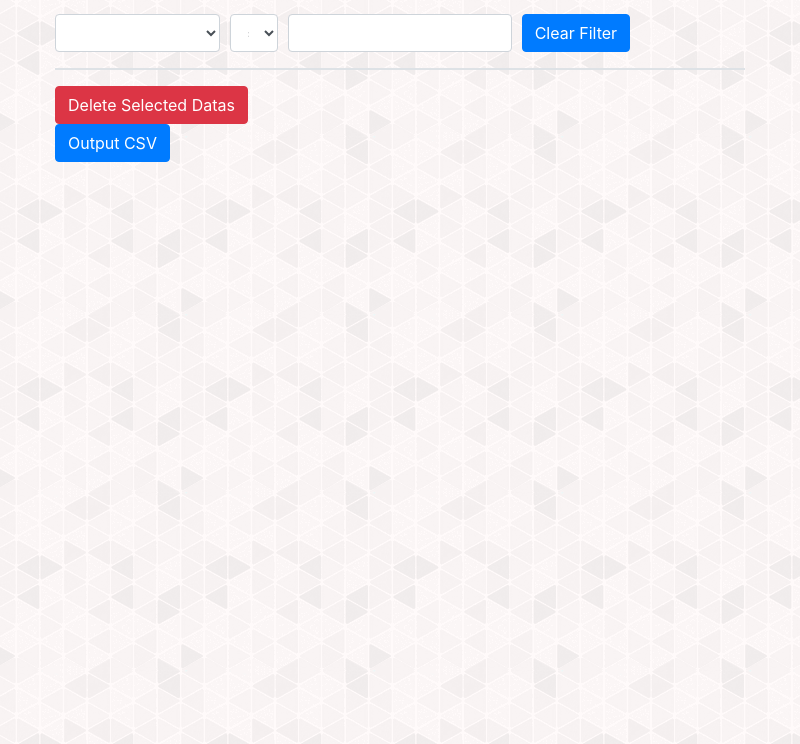
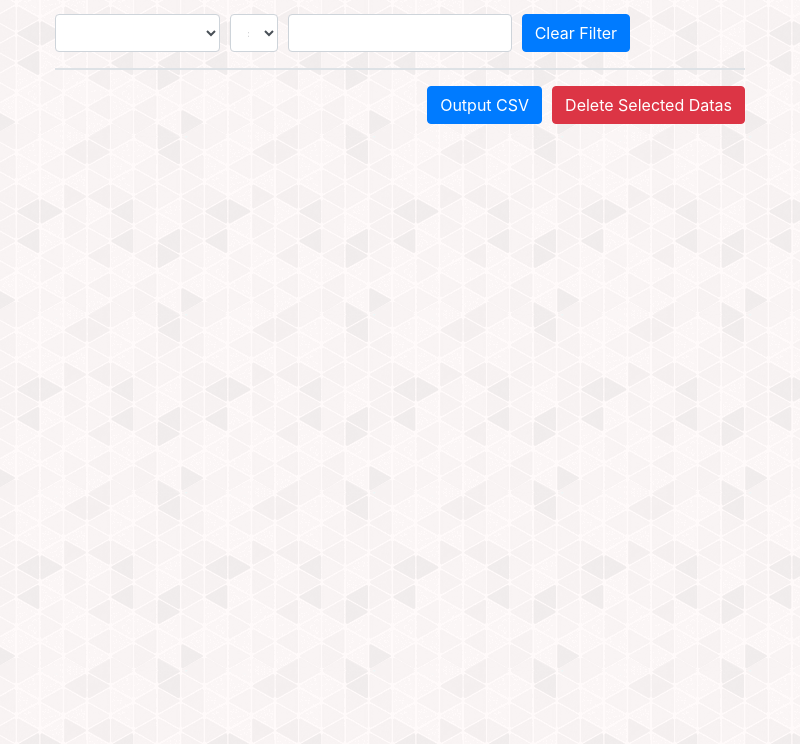
Before and after one commit to saki-engineering/TaskPitcher, an Electron app: page src/templates/list.html in a window 800 px wide. Shown: the part 56-800 px from the top of the page. Drawn offline with nearby package versions, Linux system fonts and the light colour scheme; some packages are replaced by stand-ins of ours; no server answers; a script that the page names is missing; files whose address does not match are found by name.

Commit message:
画面フォーマットを調整

```diff
--- a/src/templates/list.html
+++ b/src/templates/list.html
@@ -65,12 +65,13 @@
 
     <div id="result-table" class="table table-striped thead-dark table-bordered"></div>
 
-    <div>
-      <input type="button" value="Delete Selected Datas" id="del-rows" class="btn btn-danger">
-    </div>
-
-    <div>
-      <input type="button" value="Output CSV" id="output-csv" class="btn btn-primary">
+    <div class="form-row float-right">
+      <div class="form-group col">
+        <input type="button" value="Output CSV" id="output-csv" class="btn btn-primary">
+      </div>
+      <div class="form-group col">
+        <input type="button" value="Delete Selected Datas" id="del-rows" class="btn btn-danger">
+      </div>
     </div>
 
   </div>
```
